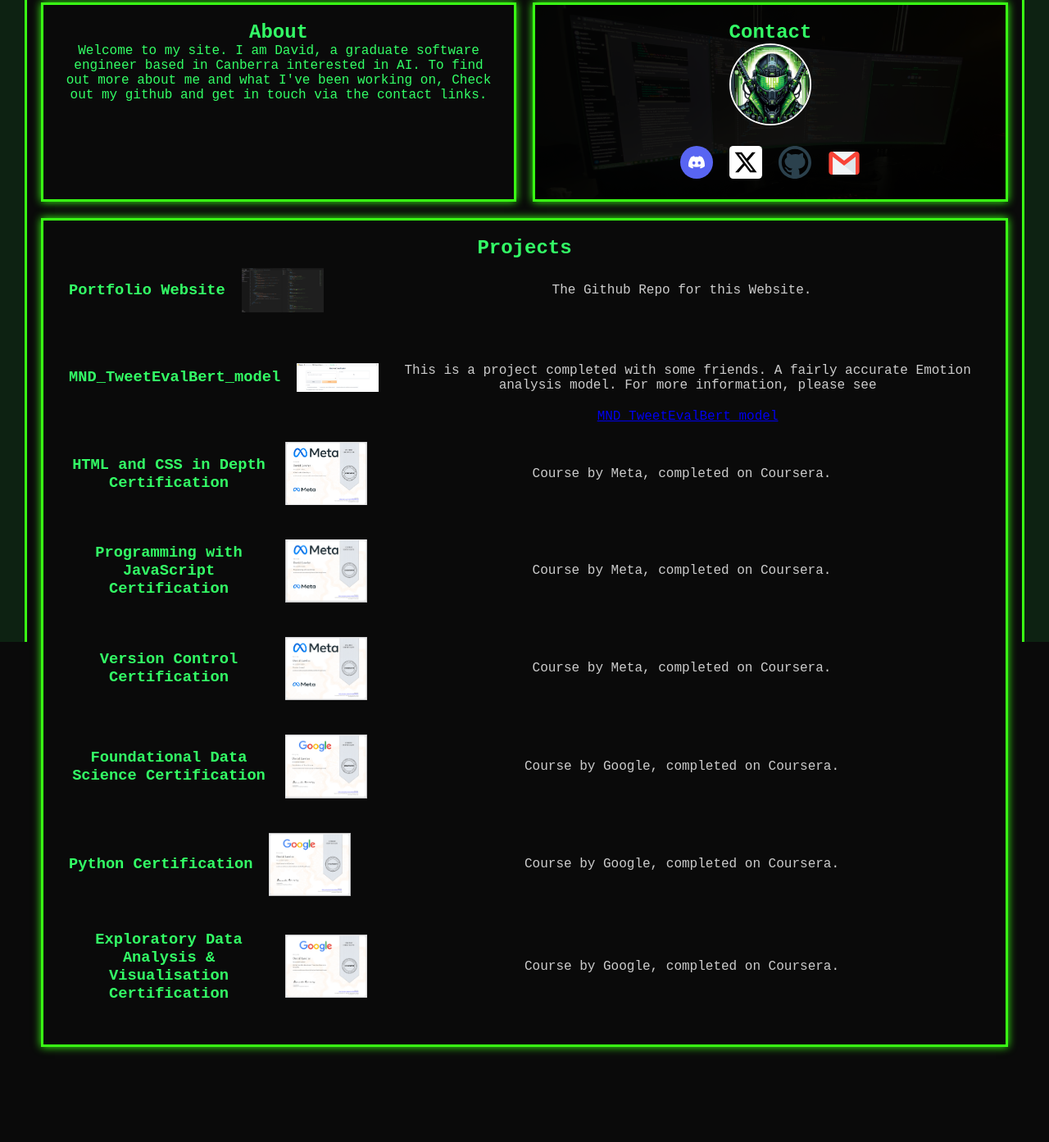
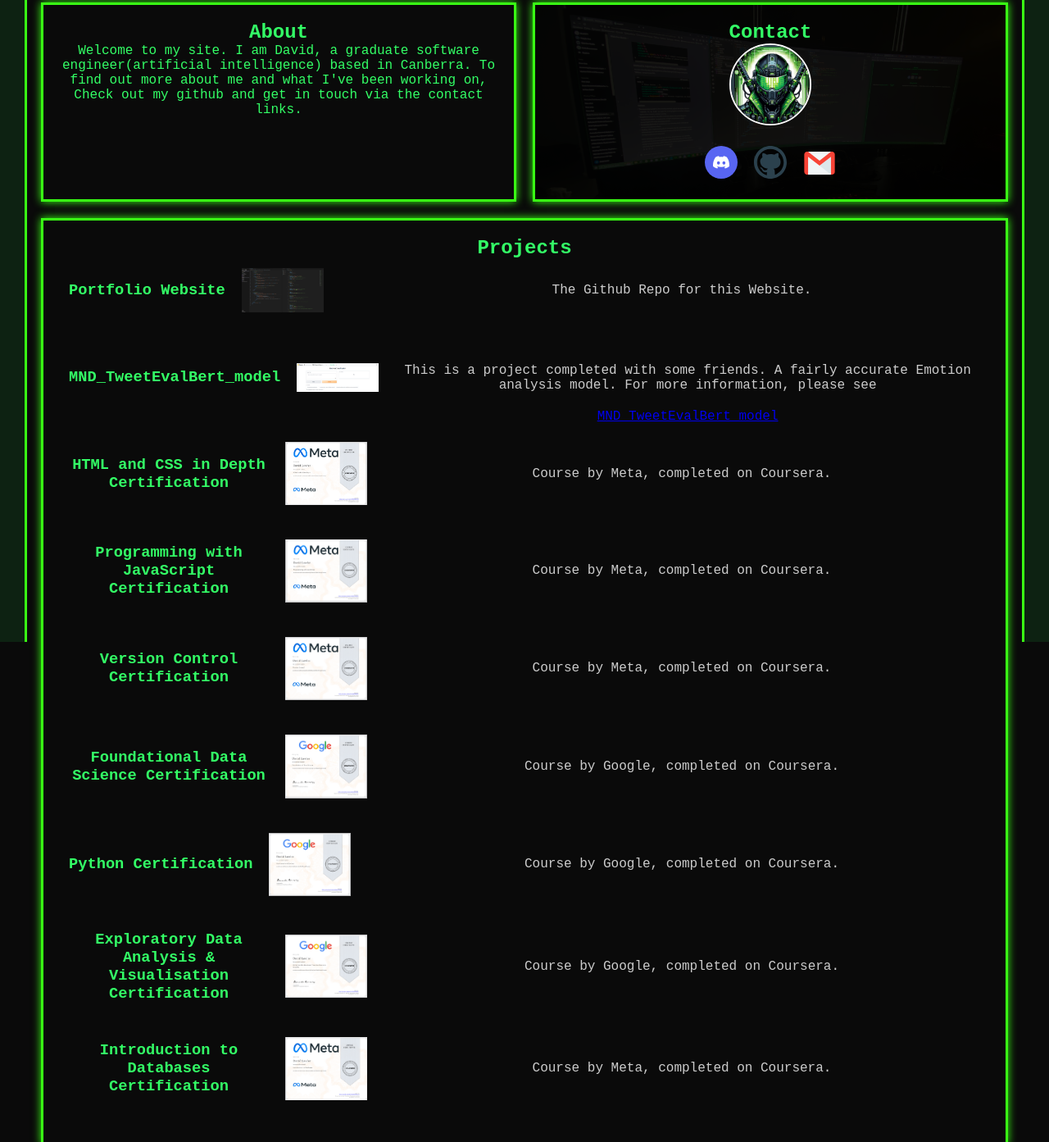
Before and after one commit to DLawls/DLawls.github.io, a plain HTML site: page index.html in a window 1280 px wide. Shown: the part 17-1410 px from the top of the page at 82% size. Before the commit the page ends 1334 px from the top, so only its background shows below. Drawn offline with Linux system fonts and the light colour scheme.

Commit message:
remove twitter, add db cert, update about

```diff
--- a/index.html
+++ b/index.html
@@ -13,7 +13,7 @@
         <header>
             <h2>About</h2>
             <p>
-                Welcome to my site. I am David, a graduate software engineer based in Canberra interested in AI.
+                Welcome to my site. I am David, a graduate software engineer(artificial intelligence) based in Canberra.
                 To find out more about me and what I've been working on, Check out my github and get in touch via the contact links.
             </p>
         </header>
@@ -32,10 +32,6 @@
             <!-- Discord -->
             <a href="https://dsc.bio/dlawls" class="contact-icon" target="_blank" aria-label="Discord">
                 <img src="discord.svg" alt="Discord">
-            </a>
-            <!-- Twitter -->
-            <a href="https://twitter.com/davylawler" class="contact-icon" target="_blank" aria-label="Twitter">
-                <img src="twitter.svg" alt="Twitter">
             </a>
             <!-- GitHub -->
             <a href="https://github.com/Dlawls" class="contact-icon" target="_blank" aria-label="GitHub">
@@ -145,6 +141,17 @@
                 </div>
             </div>
         </a>
+        <a href="https://coursera.org/share/ff4c3161ae2406fbc3296be300db165b" class="project-link" target="_blank">
+            <div class="project">
+                <div class="project-details">
+                    <h3 class="project-title">Introduction to Databases Certification</h3>
+                    <img src="mete-db-cert.png" alt="Project Image" class="project-image">
+                </div>
+                <div class="project-description">
+                    <p>Course by Meta, completed on Coursera. </p>
+                </div>
+            </div>
+        </a>
         <!-- Repeat for each project -->
     </section>
     <script src="script.js"></script>
```
Also changed, not shown: mete-db-cert.png (added).
